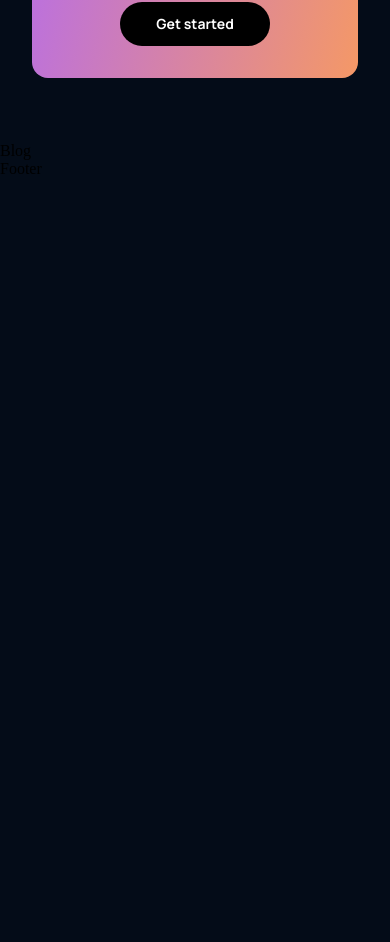
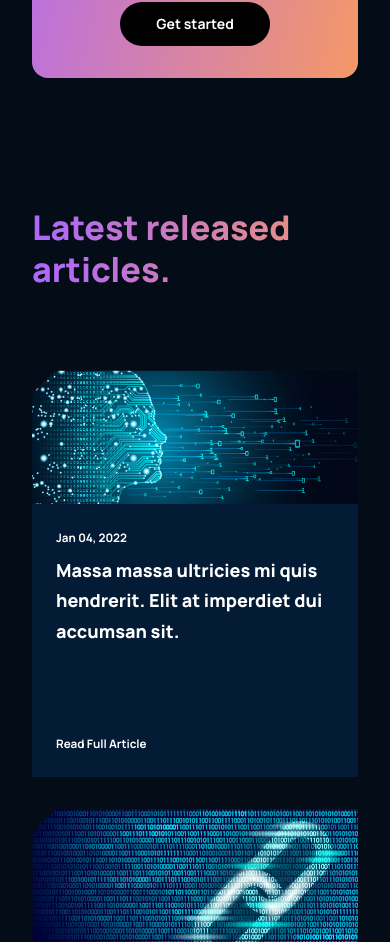
Before and after one commit to JoLandgraf/ReactWebsiteTutorial, a React (Create React App) app: page / in a window 390 px wide. Shown: the part 4298-5240 px from the top of the page. Before the commit the page ends 4476 px from the top, so only its background shows below. Built offline with nearby package versions, Linux system fonts and the light colour scheme.

Commit message:
finished blog articles

```diff
--- a/src/components/article/Article.jsx
+++ b/src/components/article/Article.jsx
@@ -1,12 +1,22 @@
 import React from 'react'
 import './article.css'
 
-const Article = () => {
-    return (
-        <div>
-            Article
+const Article = ({imgUrl, date, title}) => (
+    <div className="web3__blog-container__article">
+        <div className="web3__blog-container__article-image">
+            <img src={imgUrl} alt="blog"/>
         </div>
-    )
-}
+        <div className="web3__blog-container__article-content">
+            <div>
+                <p>{date}</p>
+                <h3>{title}</h3>
+            </div>
+            <div>
+                <p>Read Full Article</p>
+            </div>
+        </div>
+    </div>
+);
 
-export default Article
+
+export default Article;
--- a/src/components/article/article.css
+++ b/src/components/article/article.css
@@ -0,0 +1,60 @@
+.web3__blog-container__article {
+    width: 100%;
+    height: 100%;
+
+    display: flex;
+    flex-direction: column;
+    background: var(--color-footer);
+}
+
+.web3__blog-container__article-image {
+    width: 100%;
+    height: 100%;
+    background: var(--color-bg);
+}
+
+.web3__blog-container__article-image img {
+    width: 100%;
+    height: 100%;
+}
+
+.web3__blog-container__article-content {
+    display: flex;
+    flex-direction: column;
+    justify-content: space-between;
+
+    padding: 1rem 1.5rem;
+    height: 100%;
+}
+
+.web3__blog-container__article-content p {
+    font-family: var(--font-family);
+    font-size: 11.65px;
+    font-weight: 700;
+    line-height: 35px;
+
+    color: #fff;
+}
+
+.web3__blog-container__article-content h3 {
+    font-family: var(--font-family);
+    font-size: 25.11px;
+    font-weight: 800;
+    line-height: 30.30px;
+
+    color: #fff;
+    margin-bottom: 5rem;
+    cursor: pointer;
+}
+
+.web3__blog-container__article-content p:last-child {
+    cursor: pointer;
+}
+
+
+@media screen and (max-width: 550px) {
+    .web3__blog-container__article-content h3 {
+        font-size: 18px;
+        line-height: 25p;
+    }
+}
--- a/src/containers/blog/Blog.jsx
+++ b/src/containers/blog/Blog.jsx
@@ -1,12 +1,26 @@
-import React from 'react'
-import './blog.css'
+import React from 'react';
+import {Article} from '../../components';
+import {blog01, blog02, blog03, blog04, blog05} from './imports';
+import './blog.css';
 
-const Blog = () => {
-    return (
-        <div>
-            Blog
+const Blog = () => (
+    <div className="web3__blog section__padding" id="blog">
+        <div className="web3__blog-heading">
+            <h1 className="gradient__text">Latest released articles.</h1>
         </div>
-    )
-}
+        <div className="web3__blog-container">
+            <div className="web3__blog-container__groupA">
+                <Article imgUrl={blog01} date="Jan 04, 2022" title="Massa massa ultricies mi quis hendrerit. Elit at imperdiet dui accumsan sit."/>
+            </div>
+            <div className="web3__blog-container__groupB">
+                <Article imgUrl={blog02} date="Jan 04, 2022" title="Massa massa ultricies mi quis hendrerit. Elit at imperdiet dui accumsan sit."/>
+                <Article imgUrl={blog03} date="Jan 04, 2022" title="Massa massa ultricies mi quis hendrerit. Elit at imperdiet dui accumsan sit."/>
+                <Article imgUrl={blog04} date="Jan 04, 2022" title="Massa massa ultricies mi quis hendrerit. Elit at imperdiet dui accumsan sit."/>
+                <Article imgUrl={blog05} date="Jan 04, 2022" title="Massa massa ultricies mi quis hendrerit. Elit at imperdiet dui accumsan sit."/>
+            </div>
+        </div>
+    </div>
+);
 
-export default Blog
+
+export default Blog;
--- a/src/containers/blog/blog.css
+++ b/src/containers/blog/blog.css
@@ -0,0 +1,78 @@
+.web3__blog {
+    display: flex;
+    flex-direction: column;
+}
+
+.web3__blog-heading {
+    width: 100%;
+    text-align: left;
+
+    margin-bottom: 5rem;
+}
+
+.web3__blog-heading h1 {
+    font-size: 62px;
+    line-height: 75px;
+    font-family: var(--font-family);
+    font-weight: 800;
+}
+
+.web3__blog-container {
+    display: flex;
+    flex-direction: row;
+}
+
+.web3__blog-container__groupA {
+    flex: 0.75;
+    margin-right: 2rem;
+}
+
+.web3__blog-container__groupB {
+    flex: 1;
+
+    display:grid;
+    grid-template-columns: repeat(2, 1fr);
+    grid-gap: 2rem;
+}
+
+@media screen and (max-width: 990px) {
+    .web3__blog-container {
+        flex-direction: column-reverse;
+    }
+
+
+    .web3__blog-container__groupA {
+        margin: 2rem 0;
+    }
+
+    .web3__blog-container__groupA .web3__blog-container__article  {
+       width: 48%;
+    }
+
+    .web3__blog-container__groupA .web3__blog-container__article-image {
+        height: 250px;
+    }
+}
+
+@media screen and (max-width: 700px) {
+    .web3__blog-container__groupB {
+        grid-template-columns: repeat(1, 1fr);
+    }
+
+    .web3__blog-container__groupA .web3__blog-container__article  {
+       width: 100%;
+    }
+
+    .web3__blog-heading h1 {
+        font-size: 46px;
+        line-height: 52px;
+    }
+}
+
+@media screen and (max-width: 550px) {
+    .web3__blog-heading h1 {
+        font-size: 34px;
+        line-height: 42px;
+    }
+
+}
--- /dev/null
+++ b/src/containers/blog/imports.js
@@ -0,0 +1,13 @@
+import blog01 from '../../assets/blog01.png';
+import blog02 from '../../assets/blog02.png';
+import blog03 from '../../assets/blog03.png';
+import blog04 from '../../assets/blog04.png';
+import blog05 from '../../assets/blog05.png';
+
+export {
+    blog01,
+    blog02,
+    blog03,
+    blog04,
+    blog05,
+};
```
